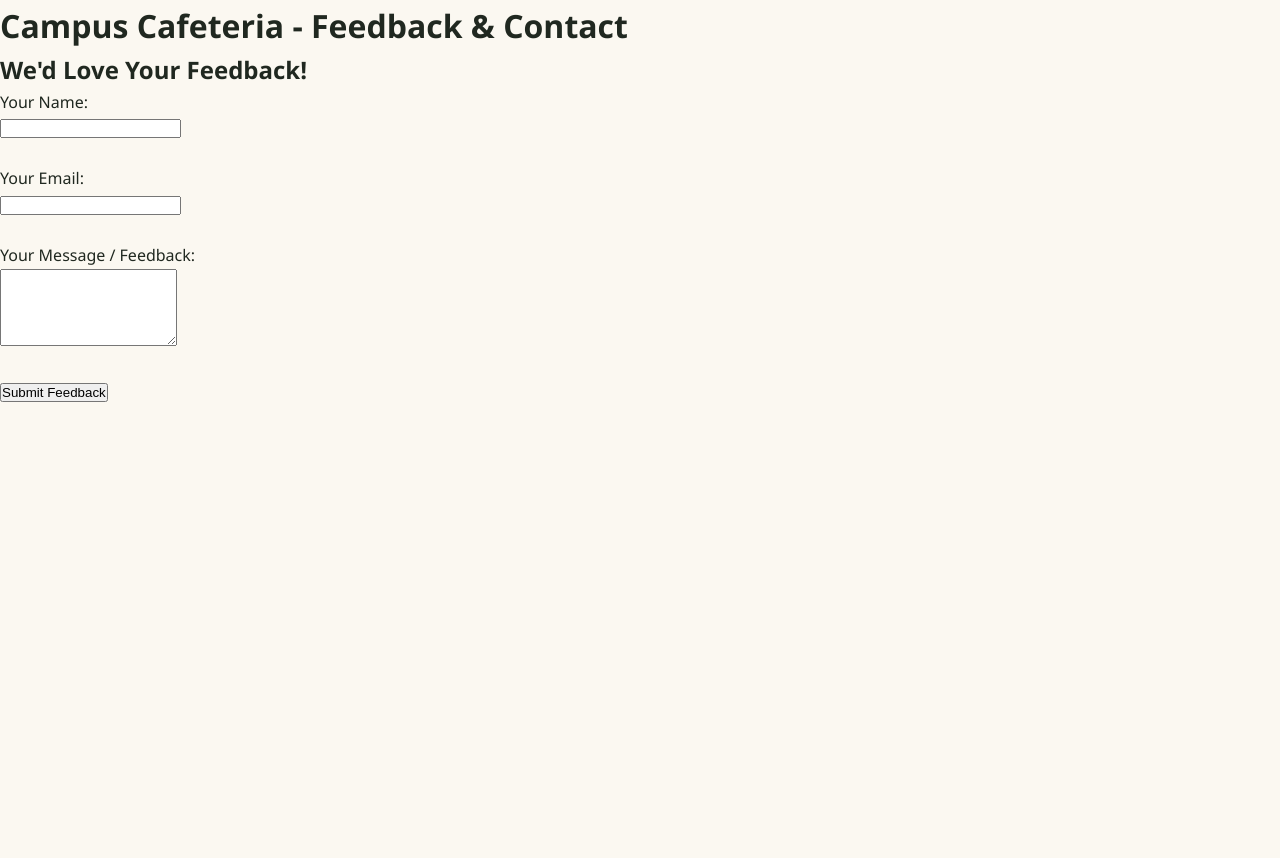
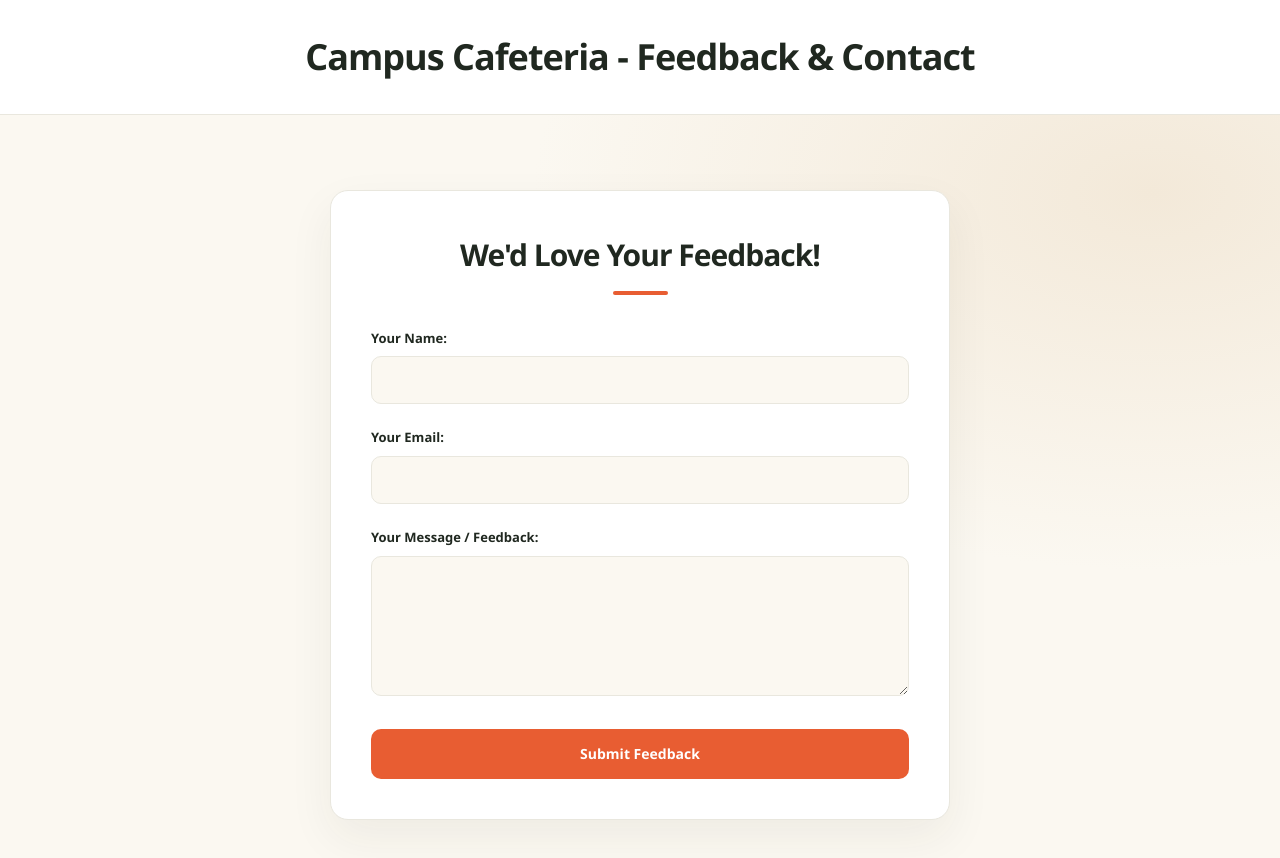
Before and after one commit to l1f26-seg3/campus-cafeteria, a plain HTML site: page src/feedback.html in a window 1280 px wide. Before the commit the page ends 800 px from the top, so only its background shows below. Drawn offline with Linux system fonts and the light colour scheme.

Commit message:
add styles in styles/style.css and feedback.html in src
closes #7

```diff
--- a/feedback.html
+++ b/src/feedback.html
@@ -4,7 +4,7 @@
     <meta charset="UTF-8">
     <meta name="viewport" content="width=device-width, initial-scale=1.0">
     <title>Feedback & Contact - Campus Cafeteria</title>
-    <link rel="stylesheet" href="styles/style.css">
+    <link rel="stylesheet" href="/styles/style.css">
 </head>
 <body>
     <header>
@@ -19,17 +19,15 @@
                     <label for="name">Your Name:</label><br>
                     <input type="text" id="name" name="name" required>
                 </div>
-                <br>
+
                 <div>
                     <label for="email">Your Email:</label><br>
                     <input type="email" id="email" name="email" required>
                 </div>
-                <br>
                 <div>
                     <label for="message">Your Message / Feedback:</label><br>
                     <textarea id="message" name="message" rows="5" required></textarea>
                 </div>
-                <br>
                 <button type="submit">Submit Feedback</button>
             </form>
         </section>
--- a/style.css
+++ /dev/null
@@ -1,7 +0,0 @@
-body{
-font-family: Arial, sans-serif;
-background-color:#f9f9f9;
-color: #333;
-
-
-}
--- a/styles/style.css
+++ b/styles/style.css
@@ -975,3 +975,177 @@ a:focus-visible {
         transition-duration: 0.01ms !important;
     }
 }
+
+
+/* =========================================
+   11. Feedback & Contact Form
+   ========================================= */
+
+main {
+    min-height: 75vh;
+    padding: 75px 20px;
+    display: flex;
+    justify-content: center;
+    align-items: flex-start;
+    background:
+        radial-gradient(ellipse at 90% 10%, #f3e9d9 0, transparent 38%),
+        var(--cream);
+}
+
+/* Page Header */
+
+body > header {
+    padding: 28px 20px;
+    text-align: center;
+    background: var(--white);
+    border-bottom: 1px solid var(--border);
+}
+
+body > header h1 {
+    color: var(--dark);
+    font-size: clamp(25px, 4vw, 36px);
+    font-weight: 800;
+    letter-spacing: -1px;
+}
+
+/* Form Section */
+
+main section {
+    width: 100%;
+    max-width: 620px;
+    padding: 40px;
+    border: 1px solid var(--border);
+    border-radius: var(--radius);
+    background: var(--white);
+    box-shadow: 0 18px 45px #292c2110;
+}
+
+/* Form Heading */
+
+main section h2 {
+    margin-bottom: 30px;
+    color: var(--dark);
+    font-size: 30px;
+    font-weight: 800;
+    letter-spacing: -1px;
+    text-align: center;
+}
+
+main section h2::after {
+    content: "";
+    display: block;
+    width: 55px;
+    height: 4px;
+    margin: 12px auto 0;
+    border-radius: 10px;
+    background: var(--primary);
+}
+
+/* Form Fields */
+
+form > div {
+    margin-bottom: 20px;
+}
+
+form label {
+    display: inline-block;
+    margin-bottom: 8px;
+    color: var(--dark);
+    font-size: 13px;
+    font-weight: 700;
+}
+
+form input,
+form textarea {
+    width: 100%;
+    padding: 13px 15px;
+    border: 1px solid var(--border);
+    border-radius: 10px;
+    outline: none;
+    background: var(--cream);
+    color: var(--dark);
+    font-family: inherit;
+    font-size: 14px;
+    transition: 0.25s ease;
+}
+
+form input {
+    min-height: 48px;
+}
+
+form textarea {
+    min-height: 140px;
+    resize: vertical;
+}
+
+/* Input Focus Effect */
+
+form input:focus,
+form textarea:focus {
+    border-color: var(--primary);
+    background: var(--white);
+    box-shadow: 0 0 0 3px #e85d3220;
+}
+
+/* Submit Button */
+
+form button {
+    width: 100%;
+    min-height: 50px;
+    margin-top: 5px;
+    padding: 13px 20px;
+    border: none;
+    border-radius: 10px;
+    background: var(--primary);
+    color: var(--white);
+    font-family: inherit;
+    font-size: 14px;
+    font-weight: 800;
+    cursor: pointer;
+    transition: 0.25s ease;
+}
+
+form button:hover {
+    background: var(--primary-dark);
+    transform: translateY(-3px);
+    box-shadow: 0 8px 20px #e85d3230;
+}
+
+form button:active {
+    transform: translateY(0);
+}
+
+form button:focus-visible {
+    outline: 3px solid var(--primary);
+    outline-offset: 4px;
+}
+
+/* Responsive Design */
+
+@media (max-width: 600px) {
+    main {
+        padding: 45px 16px;
+    }
+
+    main section {
+        padding: 28px 20px;
+    }
+
+    main section h2 {
+        font-size: 25px;
+    }
+
+    body > header h1 {
+        font-size: 24px;
+    }
+}
+
+@media (max-width: 380px) {
+    main section {
+        padding: 23px 16px;
+    }
+
+    main section h2 {
+        font-size: 22px;
+    }
+}
```
Also changed, not shown: src/index.html (+1 -1 lines).
